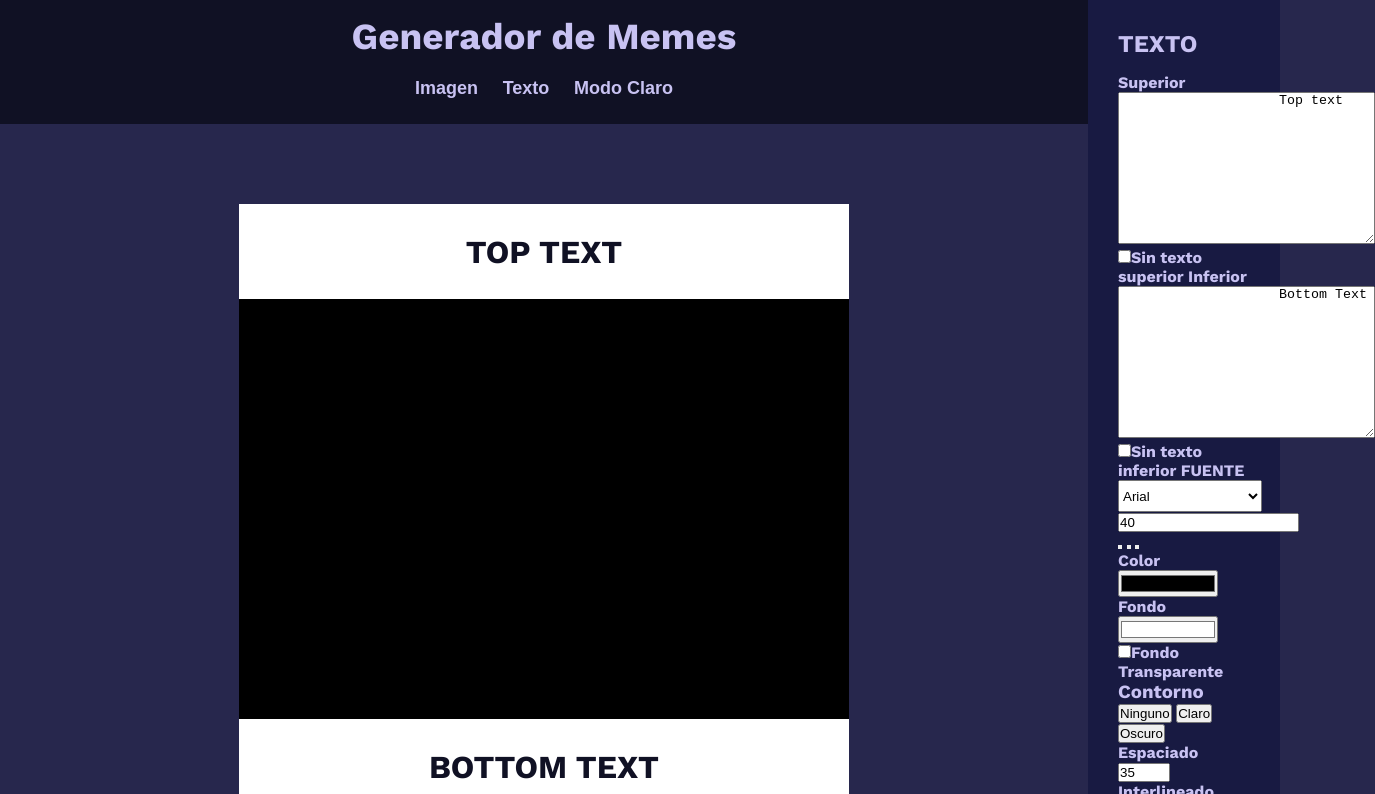
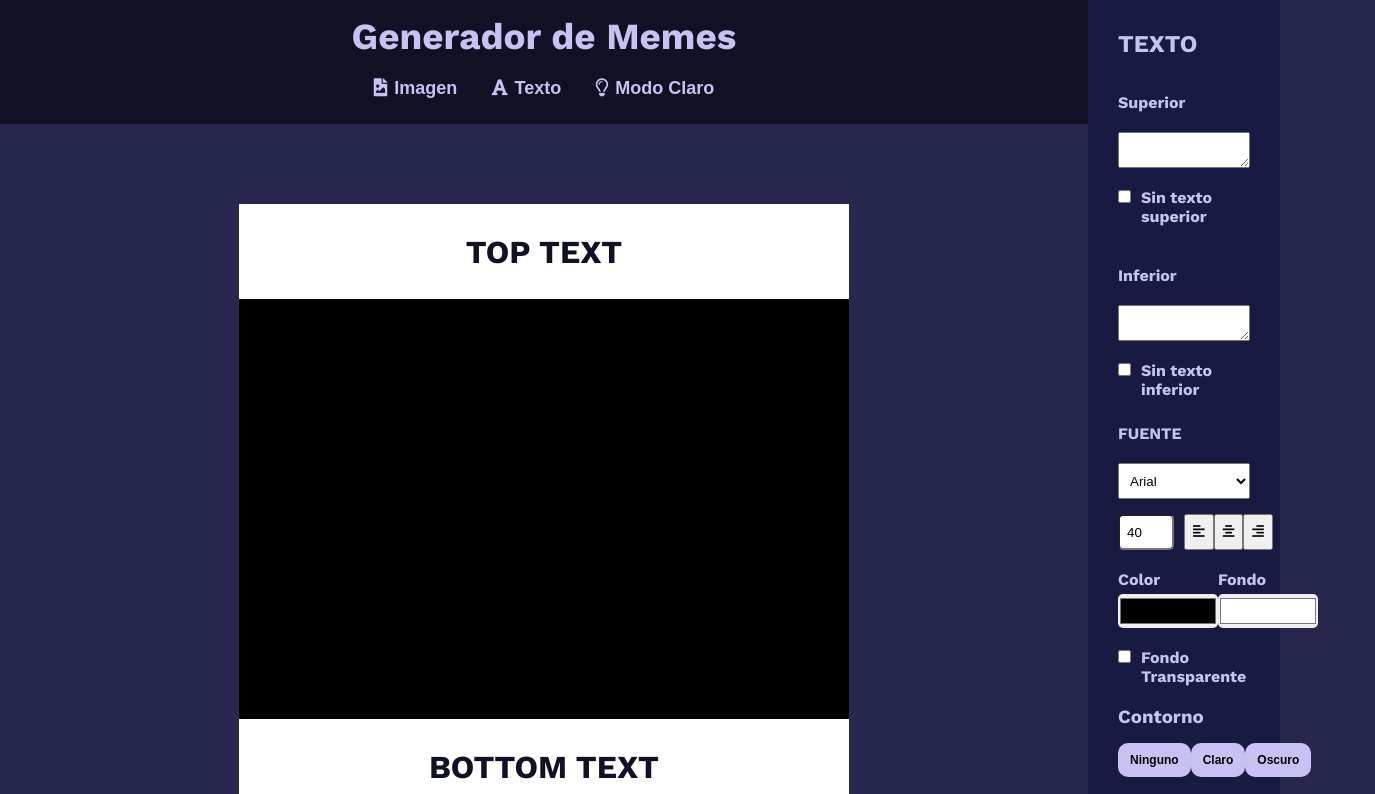
Before and after one commit to july8712/generador_de_memes, a plain HTML site: page index.html in a window 1280 px wide. Both pictures are taken after a click on the button "Texto". Shown: the top 794 px of the page, 1375 px wide, since content can reach past the window. Drawn offline with nearby package versions, Linux system fonts and the light colour scheme.

Commit message:
Maquetación de aside Texto

```diff
--- a/css/estilos.css
+++ b/css/estilos.css
@@ -18,6 +18,10 @@ h1{
 
 h2{
     margin-bottom:15px;
+}
+
+h3{
+    margin: 15px 0;
 }
 
 label{
@@ -60,12 +64,29 @@ aside {
 }
 
 .btn {
-    margin: 0 10px;
+    margin: 0 15px;
     background-color: transparent;
     border: none;
     font-size: 18px;
     font-weight: bold;
     margin-top: 10px;
+}
+
+.btn_cont{
+    padding: 10px 12px;
+    background-color: transparent;
+    border: none;
+    font-size: 12px;
+    font-weight: bold;
+    border-radius:10px;
+}
+
+.conj_btn{
+    margin-bottom:20px;
+}
+
+i{
+    margin-right: 7px;
 }
 
 #contenedor {
@@ -82,6 +103,9 @@ aside {
     /* margin: 20px 0; */
 }
 
+.contText{
+    margin-bottom: 15px;
+}
 .justCenter{
     justify-content: center;
 }
@@ -94,16 +118,37 @@ aside {
     align-items: flex-end;
 }
 
+.bas{
+    align-items:baseline;
+}
+
 .flexCol{
     flex-direction: column;
 }
 
 select{
     height:32px;
+    padding: 7px;
 }
 
 #url{
     height:32px;
+}
+
+#fuente{
+    height:36px;
+}
+.tamanioText div{
+    width:50%;
+    margin-left: 10px;
+}
+
+.tamanioText button {
+    padding:7px 7px;
+}
+
+.tamanioText input, .tamanioText button{
+    height:36px;
 }
 
 .fondo{
@@ -114,8 +159,46 @@ select{
     margin-bottom: 15px;
 }
 
+input{
+    border-radius:5px;
+}
+
 input[type="color"]{
     width: 100px;
+    height: 34px;
+    border: none;
+    border-radius:5px;
+}
+
+input[type="checkbox"]{
+    margin-right: 10px;
+}
+
+input[type="number"]{
+    width: 50%;
+    padding: 7px;
+}
+
+#espaciado{
+    width:100%;
+    height:36px;
+    margin-top: 15px;
+}
+
+textarea{
+    height:36px;
+    margin-top: 15px;
+    padding: 7px;
+    font-family: 'Work Sans', sans-serif;
+}
+
+#fuente{
+    margin: 15px 0;
+}
+
+#interlineado{
+    margin: 15px 0;
+    height: 36px;
 }
 /* Acá está el problema a resolver */
 
@@ -198,7 +281,7 @@ input[type="color"]{
     color: #c8c2f2
 }
 
-.modoOscuro .btn_secundary{
+.modoOscuro .btn_secundary, .modoOscuro .btn_cont{
     background-color: #c8c2f2;
 }
 
--- a/index.html
+++ b/index.html
@@ -5,6 +5,7 @@
     <meta http-equiv="X-UA-Compatible" content="IE=edge">
     <meta name="viewport" content="width=device-width, initial-scale=1.0">
     <link rel="stylesheet" href="css/estilos.css">
+    <link rel="stylesheet" href="https://cdnjs.cloudflare.com/ajax/libs/font-awesome/5.14.0/css/all.min.css" integrity="sha512-1PKOgIY59xJ8Co8+NE6FZ+LOAZKjy+KY8iq0G4B3CyeY6wYHN3yt9PW0XpSriVlkMXe40PTKnXrLnZ9+fkDaog==" crossorigin="anonymous">
     <title>Editor de Memes / Julieta Bondi - Thanya Mealla</title>
 </head>
 <body class="modoOscuro">
@@ -13,9 +14,9 @@
             <header>
                 <h1>Generador de Memes</h1>
                 <nav>
-                    <button class="btn seccionImg">Imagen</button>
-                    <button class="btn seccionTxt">Texto</button>
-                    <button class="btn btnOscuro">Modo Claro</button>
+                    <button class="btn seccionImg"><i class="fas fa-file-image button-icon-text" aria-hidden="true"></i>Imagen</button>
+                    <button class="btn seccionTxt"><i class="fas fa-font button-icon-text" aria-hidden="true"></i>Texto</button>
+                    <button class="btn btnOscuro"><i class="far fa-lightbulb button-icon-text" aria-hidden="true"></i>Modo Claro</button>
                 </nav>
             </header>
             <main>
@@ -98,20 +99,23 @@
 
 
             <form action="">
+                <div class="contFlex flexCol justCenter contText">
                     <label for="textSuperior" >Superior</label>
-                <textarea name="textSuperior" id="textSuperior" cols="30" rows="10">
-                    Top text
+                    <textarea name="textSuperior" id="textSuperior" cols="30" rows="10" placeholder="Top text">
                     </textarea>
+                    <div class="contFlex bas">
                         <input type="checkbox"><label for="sinTextoSup">Sin texto superior</label>
-
-
+                    </div>
+                </div>
+                <div class="contFlex flexCol justCenter">
                     <label for="textInferior">Inferior</label>
-                <textarea name="textInferior" id="textInferior" cols="30" rows="10">
-                    Bottom Text
+                    <textarea name="textInferior" id="textInferior" cols="30" rows="10" placeholder="Bottom Text">
                     </textarea>
-
+                </div>
+                <div class="contFlex bas">
                     <input type="checkbox"><label for="sinTextoInf">Sin texto inferior</label>
-
+                </div>
+                <div class="contFlex flexCol justCenter">
                     <label for="fuente">FUENTE</label>
                     <select name="fuente" id="fuente">
                         <option value="arial">Arial</option>
@@ -124,37 +128,44 @@
                         <option value="verdana">Verdana</option>
                         <option value="timeNewRoman">Time New Roman</option>
                     </select>
-
-                <div>
-                    <input type="number" name="tamanioText" min="12" value="40">
-                    <button></button>
-                    <button></button>
-                    <button></button>
                 </div>
 
-                <div>
+                <div class="tamanioText contFlex">
+                    <input type="number" name="tamanioText" min="12" value="40">
+                    <div class="contFlex justBet">
+                        <button class="fas fa-align-left"></button>
+                        <button class="fas fa-align-center"></button>
+                        <button class="fas fa-align-right"></button>
+                    </div>
+                </div>
+
+                <div class="contFlex justBet">
+                    <div class="contFlex flexCol justCenter">
                         <label for="colorTexto">Color</label>
                         <input type="color" name="colorTexto" id="colorTexto" value="#000000">
                     </div>
 
-                <div>
+                    <div class="contFlex flexCol justCenter">
                         <label for="colorFondo">Fondo</label>
                         <input type="color" name="colorFondo" id="colorFondo" value="#ffffff">
                     </div>
+                </div>
 
+                <div class="contFlex bas">
                     <input type="checkbox"><label for="fondoTransparente">Fondo Transparente</label>
-
+                </div>
 
                 <h3>Contorno</h3>
 
-                <div>
-                    <button>Ninguno</button>
-                    <button>Claro</button>
-                    <button class="btnOscuro" onclick="cambiarModo">Oscuro</button>
+                <div class="contFlex justBet conj_btn">
+                    <button class="btnOscuro btn_cont">Ninguno</button>
+                    <button class="btnOscuro btn_cont">Claro</button>
+                    <button class="btnOscuro btn_cont" onclick="cambiarModo">Oscuro</button>
                 </div>
 
+                <div class="contFlex flexCol justCenter">
                     <label for="espaciado">Espaciado</label>
-                <input type="number" min="10" max="50" value="35">
+                    <input type="number" min="10" max="50" value="35" id="espaciado">
 
                     <label for="interlineado">Interlineado</label>
                     <select name="interlineado" id="interlineado">
@@ -165,7 +176,7 @@
                         <option value="2">2</option>
                         <option value="2.5">2.5</option>
                     </select>
-
+                </div>
             </form>
 
         </section>
```
Lines whose indentation alone changed are shown as unchanged.
